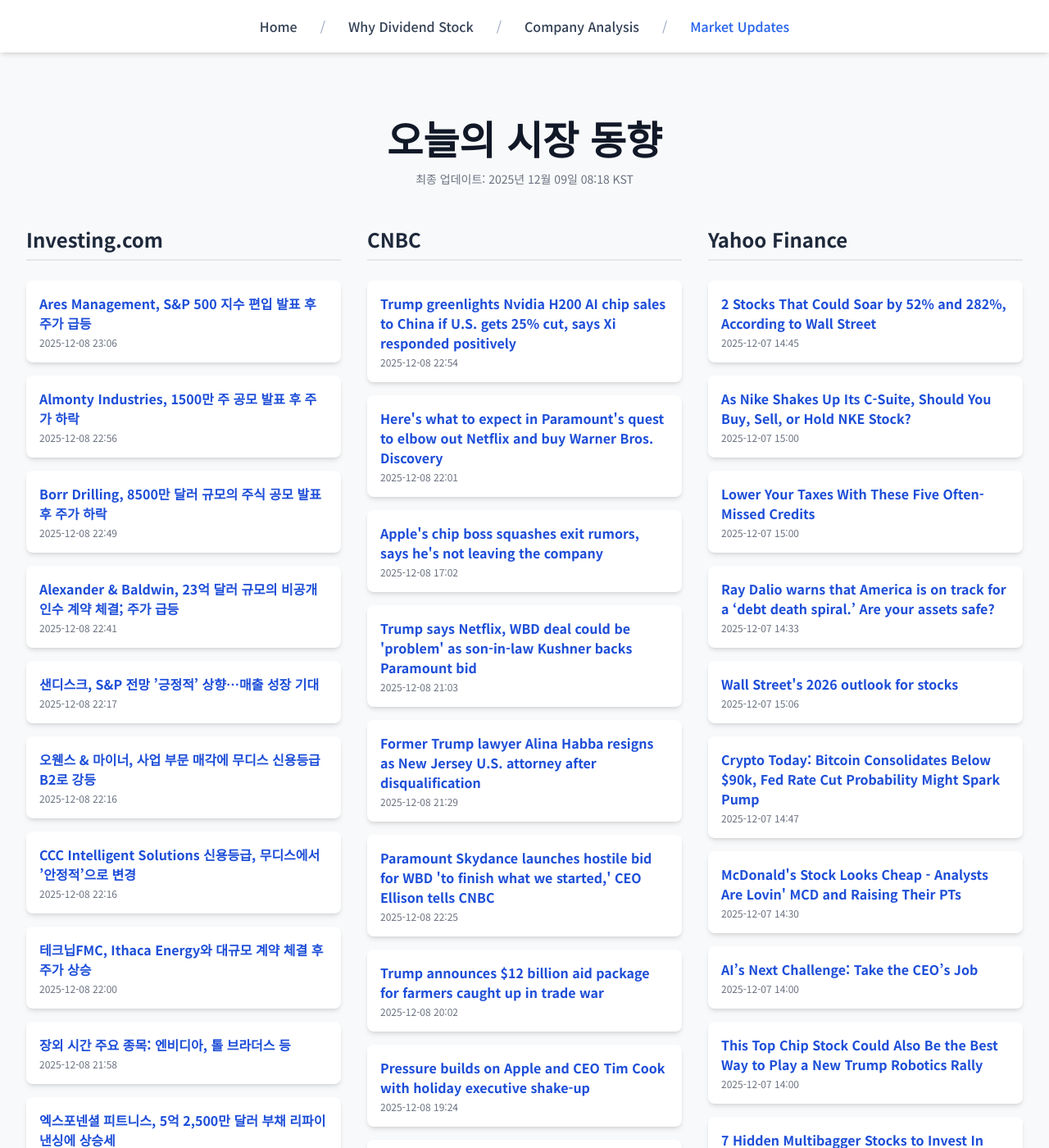
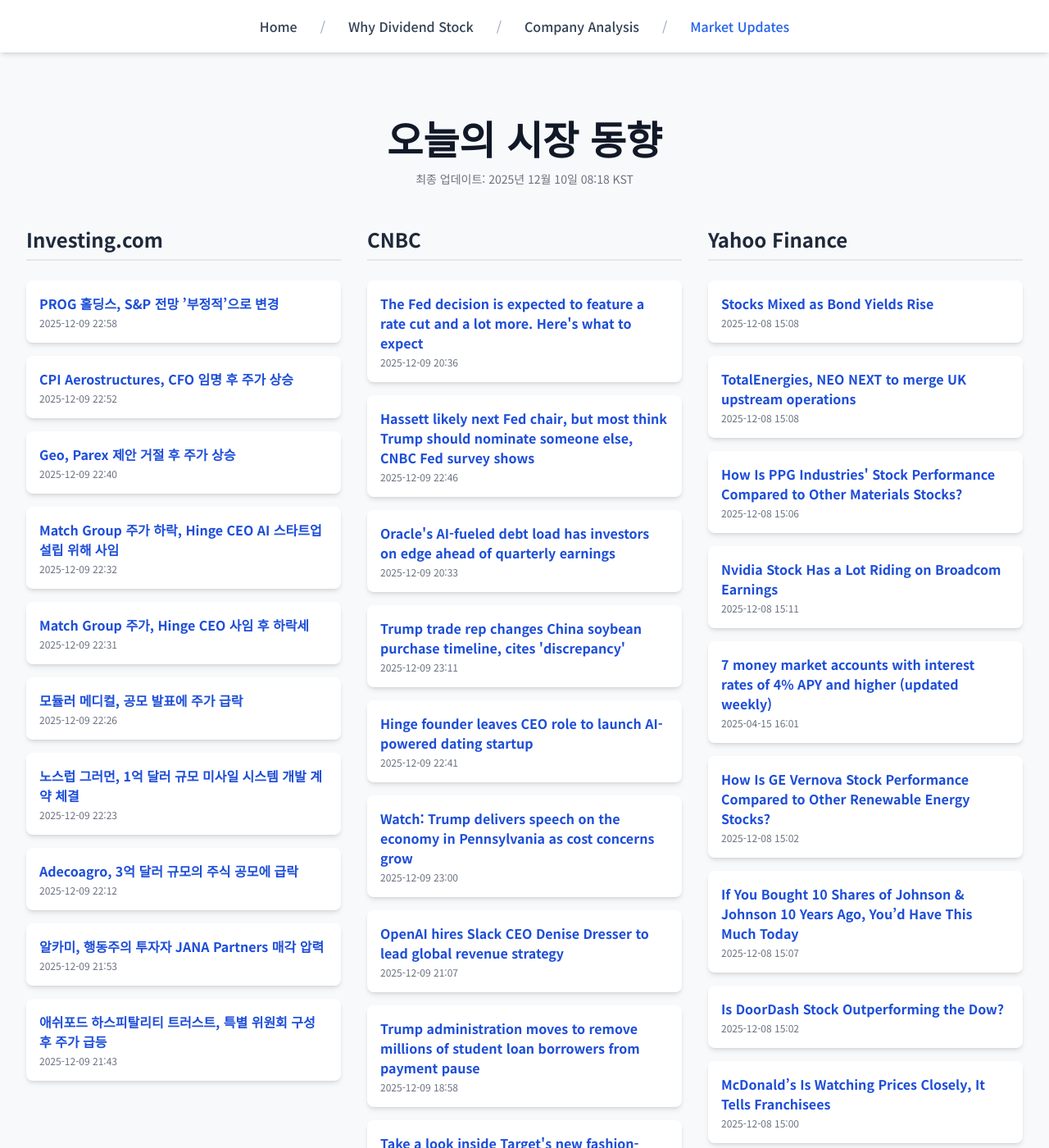
Before and after one commit to Kay-Hwang/my-company-analysis, a Jekyll site: the page built from market-updates.html, in a window 1280 px wide and 1400 px high. Shown: the whole window at 82% size. Built offline with Jekyll 4.4.1, drawn with Linux system fonts in a browser that asks for light colours; nearby versions of some CDN libraries; a script that is not in the unit is left out; some of the changed text lies outside the part shown.

Commit message:
Update daily data

```diff
--- a/_data/latest_data.json
+++ b/_data/latest_data.json
@@ -1,190 +1,190 @@
 {
-  "lastUpdated": "2025년 12월 09일 08:18 KST",
+  "lastUpdated": "2025년 12월 10일 08:18 KST",
   "news": {
     "investing": [
       {
-        "title": "Ares Management, S&P 500 지수 편입 발표 후 주가 급등",
-        "link": "https://kr.investing.com/news/stock-market-news/article-93CH-1747762",
-        "pubDate": "2025-12-08 23:06:40",
-        "summary": "Ares Management, S&P 500 지수 편입 발표 후 주가 급등"
+        "title": "PROG 홀딩스, S&P 전망 ’부정적’으로 변경",
+        "link": "https://kr.investing.com/news/stock-market-news/article-93CH-1749654",
+        "pubDate": "2025-12-09 22:58:36",
+        "summary": "PROG 홀딩스, S&P 전망 ’부정적’으로 변경"
       },
       {
-        "title": "Almonty Industries, 1500만 주 공모 발표 후 주가 하락",
-        "link": "https://kr.investing.com/news/stock-market-news/article-93CH-1747754",
-        "pubDate": "2025-12-08 22:56:04",
-        "summary": "Almonty Industries, 1500만 주 공모 발표 후 주가 하락"
+        "title": "CPI Aerostructures, CFO 임명 후 주가 상승",
+        "link": "https://kr.investing.com/news/stock-market-news/article-93CH-1749645",
+        "pubDate": "2025-12-09 22:52:59",
+        "summary": "CPI Aerostructures, CFO 임명 후 주가 상승"
       },
       {
-        "title": "Borr Drilling, 8500만 달러 규모의 주식 공모 발표 후 주가 하락",
-        "link": "https://kr.investing.com/news/stock-market-news/article-93CH-1747748",
-        "pubDate": "2025-12-08 22:49:28",
-        "summary": "Borr Drilling, 8500만 달러 규모의 주식 공모 발표 후 주가 하락"
+        "title": "Geo, Parex 제안 거절 후 주가 상승",
+        "link": "https://kr.investing.com/news/stock-market-news/article-93CH-1749619",
+        "pubDate": "2025-12-09 22:40:19",
+        "summary": "Geo, Parex 제안 거절 후 주가 상승"
       },
       {
-        "title": "Alexander & Baldwin, 23억 달러 규모의 비공개 인수 계약 체결; 주가 급등",
-        "link": "https://kr.investing.com/news/stock-market-news/article-1747738",
-        "pubDate": "2025-12-08 22:41:03",
-        "summary": "Alexander & Baldwin, 23억 달러 규모의 비공개 인수 계약 체결; 주가 급등"
+        "title": "Match Group 주가 하락, Hinge CEO AI 스타트업 설립 위해 사임",
+        "link": "https://kr.investing.com/news/stock-market-news/article-93CH-1749610",
+        "pubDate": "2025-12-09 22:32:04",
+        "summary": "Match Group 주가 하락, Hinge CEO AI 스타트업 설립 위해 사임"
       },
       {
-        "title": "샌디스크, S&P 전망 ’긍정적’ 상향…매출 성장 기대",
-        "link": "https://kr.investing.com/news/stock-market-news/article-93CH-1747697",
-        "pubDate": "2025-12-08 22:17:08",
-        "summary": "샌디스크, S&P 전망 ’긍정적’ 상향…매출 성장 기대"
+        "title": "Match Group 주가, Hinge CEO 사임 후 하락세",
+        "link": "https://kr.investing.com/news/stock-market-news/article-93CH-1749609",
+        "pubDate": "2025-12-09 22:31:33",
+        "summary": "Match Group 주가, Hinge CEO 사임 후 하락세"
       },
       {
-        "title": "오웬스 & 마이너, 사업 부문 매각에 무디스 신용등급 B2로 강등",
-        "link": "https://kr.investing.com/news/stock-market-news/article-93CH-1747694",
-        "pubDate": "2025-12-08 22:16:15",
-        "summary": "오웬스 & 마이너, 사업 부문 매각에 무디스 신용등급 B2로 강등"
+        "title": "모듈러 메디컬, 공모 발표에 주가 급락",
+        "link": "https://kr.investing.com/news/stock-market-news/article-93CH-1749601",
+        "pubDate": "2025-12-09 22:26:48",
+        "summary": "모듈러 메디컬, 공모 발표에 주가 급락"
       },
       {
-        "title": "CCC Intelligent Solutions 신용등급, 무디스에서 ’안정적’으로 변경",
-        "link": "https://kr.investing.com/news/stock-market-news/article-93CH-1747693",
-        "pubDate": "2025-12-08 22:16:10",
-        "summary": "CCC Intelligent Solutions 신용등급, 무디스에서 ’안정적’으로 변경"
+        "title": "노스럽 그러먼, 1억 달러 규모 미사일 시스템 개발 계약 체결",
+        "link": "https://kr.investing.com/news/stock-market-news/article-93CH-1749599",
+        "pubDate": "2025-12-09 22:23:18",
+        "summary": "노스럽 그러먼, 1억 달러 규모 미사일 시스템 개발 계약 체결"
       },
       {
-        "title": "테크닙FMC, Ithaca Energy와 대규모 계약 체결 후 주가 상승",
-        "link": "https://kr.investing.com/news/stock-market-news/article-93CH-1747674",
-        "pubDate": "2025-12-08 22:00:22",
-        "summary": "테크닙FMC, Ithaca Energy와 대규모 계약 체결 후 주가 상승"
+        "title": "Adecoagro, 3억 달러 규모의 주식 공모에 급락",
+        "link": "https://kr.investing.com/news/stock-market-news/article-93CH-1749580",
+        "pubDate": "2025-12-09 22:12:37",
+        "summary": "Adecoagro, 3억 달러 규모의 주식 공모에 급락"
       },
       {
-        "title": "장외 시간 주요 종목: 엔비디아, 톨 브라더스 등",
-        "link": "https://kr.investing.com/news/stock-market-news/article-432SI-1747671",
-        "pubDate": "2025-12-08 21:58:24",
-        "summary": "장외 시간 주요 종목: 엔비디아, 톨 브라더스 등"
+        "title": "알카미, 행동주의 투자자 JANA Partners 매각 압력",
+        "link": "https://kr.investing.com/news/stock-market-news/article-93CH-1749548",
+        "pubDate": "2025-12-09 21:53:58",
+        "summary": "알카미, 행동주의 투자자 JANA Partners 매각 압력"
       },
       {
-        "title": "엑스포넨셜 피트니스, 5억 2,500만 달러 부채 리파이낸싱에 상승세",
-        "link": "https://kr.investing.com/news/stock-market-news/article-93CH-1747657",
-        "pubDate": "2025-12-08 21:51:46",
-        "summary": "엑스포넨셜 피트니스, 5억 2,500만 달러 부채 리파이낸싱에 상승세"
+        "title": "애쉬포드 하스피탈리티 트러스트, 특별 위원회 구성 후 주가 급등",
+        "link": "https://kr.investing.com/news/stock-market-news/article-93CH-1749538",
+        "pubDate": "2025-12-09 21:43:11",
+        "summary": "애쉬포드 하스피탈리티 트러스트, 특별 위원회 구성 후 주가 급등"
       }
     ],
     "cnbc": [
       {
-        "title": "Trump greenlights Nvidia H200 AI chip sales to China if U.S. gets 25% cut, says Xi responded positively",
-        "link": "https://www.cnbc.com/2025/12/08/trump-nvidia-h200-sales-china.html",
-        "pubDate": "Mon, 08 Dec 2025 22:54:15 GMT",
-        "summary": "Nvidia and chip rival Advanced Micro Devices agreed over the summer to share 15% of the revenue from China chip sales with the U.S. government."
+        "title": "The Fed decision is expected to feature a rate cut and a lot more. Here's what to expect",
+        "link": "https://www.cnbc.com/2025/12/09/the-fed-decision-is-expected-to-feature-a-rate-cut-and-a-lot-more-heres-what-to-expect.html",
+        "pubDate": "Tue, 09 Dec 2025 20:36:45 GMT",
+        "summary": "The central bank is poised to deliver its third straight interest rate cut Wednesday, while firing a warning shot about what's ahead."
       },
       {
-        "title": "Here's what to expect in Paramount's quest to elbow out Netflix and buy Warner Bros. Discovery",
-        "link": "https://www.cnbc.com/2025/12/08/paramount-wbd-netflix-hostile-bid-what-to-expect.html",
-        "pubDate": "Mon, 08 Dec 2025 22:01:46 GMT",
-        "summary": "Paramount's all-cash tender offer sets up a potentially monthslong battle between it and Netflix to influence WBD shareholders about which bid is best."
+        "title": "Hassett likely next Fed chair, but most think Trump should nominate someone else, CNBC Fed survey shows",
+        "link": "https://www.cnbc.com/2025/12/09/hassett-likely-next-fed-chair-but-most-think-trump-should-nominate-someone-else-cnbc-fed-survey-shows.html",
+        "pubDate": "Tue, 09 Dec 2025 22:46:17 GMT",
+        "summary": "The December survey shows 84% believe President Trump will tap Hassett, director of the National Economic Council, to head the central bank."
       },
       {
-        "title": "Apple's chip boss squashes exit rumors, says he's not leaving the company",
-        "link": "https://www.cnbc.com/2025/12/08/apple-chips-johny-srouji.html",
-        "pubDate": "Mon, 08 Dec 2025 17:02:52 GMT",
-        "summary": "Bloomberg reported on Saturday that Srouji had told CEO Tim Cook that he was considering leaving."
+        "title": "Oracle's AI-fueled debt load has investors on edge ahead of quarterly earnings",
+        "link": "https://www.cnbc.com/2025/12/09/oracles-ai-fueled-debt-load-has-investors-on-edge-ahead-of-earnings.html",
+        "pubDate": "Tue, 09 Dec 2025 20:33:05 GMT",
+        "summary": "Oracle's fiscal second-quarter results will be a crucial test for the AI trade and whether demand justifies the company's buildout plans."
       },
       {
-        "title": "Trump says Netflix, WBD deal could be 'problem' as son-in-law Kushner backs Paramount bid",
-        "link": "https://www.cnbc.com/2025/12/08/trump-netflix-wbd-paramount.html",
-        "pubDate": "Mon, 08 Dec 2025 21:03:28 GMT",
-        "summary": "Trump's comments came days after Netflix beat out Paramount Skydance's offer for all of WBD, and Comcast's bid for part of the company."
+        "title": "Trump trade rep changes China soybean purchase timeline, cites 'discrepancy'",
+        "link": "https://www.cnbc.com/2025/12/09/trump-trade-rep-changes-china-soybean-purchase-timeline-cites-discrepancy.html",
+        "pubDate": "Tue, 09 Dec 2025 23:11:20 GMT",
+        "summary": "China for months earlier this year had boycotted purchasing soybeans from U.S. farms because of a trade war began by President Donald Trump."
       },
       {
-        "title": "Former Trump lawyer Alina Habba resigns as New Jersey U.S. attorney after disqualification",
-        "link": "https://www.cnbc.com/2025/12/08/trump-alina-habba-new-jersey-prosecutor.html",
-        "pubDate": "Mon, 08 Dec 2025 21:29:29 GMT",
-        "summary": "Alina Habba previously served as a defense lawyer for President Donald Trump, before being tapped to become the top federal prosecutor in New Jersey."
+        "title": "Hinge founder leaves CEO role to launch AI-powered dating startup",
+        "link": "https://www.cnbc.com/2025/12/09/hinge-founder-leaves-ceo-role-to-launch-ai-powered-dating-service.html",
+        "pubDate": "Tue, 09 Dec 2025 22:41:00 GMT",
+        "summary": "Hinge founder Justin McLeod is stepping down as CEO to launch an AI-powered dating service called Overtone."
       },
       {
-        "title": "Paramount Skydance launches hostile bid for WBD 'to finish what we started,' CEO Ellison tells CNBC",
-        "link": "https://www.cnbc.com/2025/12/08/paramount-skydance-hostile-bid-wbd-netflix.html",
-        "pubDate": "Mon, 08 Dec 2025 22:25:39 GMT",
-        "summary": "Netflix won a bidding war for the Warner Bros. film studio and HBO Max streaming service, but it doesn't plan to buy WBD's TV networks."
+        "title": "Watch: Trump delivers speech on the economy in Pennsylvania as cost concerns grow",
+        "link": "https://www.cnbc.com/2025/12/09/trump-economy-pennsylvania-speech.html",
+        "pubDate": "Tue, 09 Dec 2025 23:00:58 GMT",
+        "summary": "The Pennsylvania trip marks a return to the sort of voter outreach that defined Trump's political campaigns, but has grown rarer during his second term so far."
       },
       {
-        "title": "Trump announces $12 billion aid package for farmers caught up in trade war",
-        "link": "https://www.cnbc.com/2025/12/08/trump-farmer-aid-trade-tariffs-china.html",
-        "pubDate": "Mon, 08 Dec 2025 20:02:49 GMT",
-        "summary": "President Donald Trump has imposed shifting tariff policies on most countries, while pushing to reshape relationships with China and other major trade partners."
+        "title": "OpenAI hires Slack CEO Denise Dresser to lead global revenue strategy",
+        "link": "https://www.cnbc.com/2025/12/09/openai-slack-ceo-denise-dresser-chief-revenue-officer.html",
+        "pubDate": "Tue, 09 Dec 2025 21:07:11 GMT",
+        "summary": "Dresser was named Slack's chief executive in 2023 after spending more than a decade at Salesforce."
       },
       {
-        "title": "Pressure builds on Apple and CEO Tim Cook with holiday executive shake-up",
-        "link": "https://www.cnbc.com/2025/12/08/apple-tim-cook-pressure-2026.html",
-        "pubDate": "Mon, 08 Dec 2025 19:24:31 GMT",
-        "summary": "Apple has seen extraordinary turnover in its top ranks over just the past week."
+        "title": "Trump administration moves to remove millions of student loan borrowers from payment pause",
+        "link": "https://www.cnbc.com/2025/12/09/save-student-loan-payment-pause.html",
+        "pubDate": "Tue, 09 Dec 2025 18:58:05 GMT",
+        "summary": "The Trump administration announced a proposed joint settlement with Missouri that would soon force millions of student loan borrowers into repayment."
       },
       {
-        "title": "Stellantis to bring tiny Fiat car to U.S. following Trump remarks",
-        "link": "https://www.cnbc.com/2025/12/08/fiat-stellantis-trump.html",
-        "pubDate": "Mon, 08 Dec 2025 22:23:04 GMT",
-        "summary": "Stellantis on Monday announced it will offer an all-electric small \"car\" called the Fiat Topolino in the U.S."
+        "title": "Take a look inside Target's new fashion-focused store in New York's SoHo neighborhood",
+        "link": "https://www.cnbc.com/2025/12/09/new-target-store-soho-new-york-fashion.html",
+        "pubDate": "Tue, 09 Dec 2025 19:05:11 GMT",
+        "summary": "Target's remodeled store opens as the company tries to get back to growth and attract sales during the critical holiday season."
       },
       {
-        "title": "Home sellers are giving up at 'unusually high rate,' says new Realtor report",
-        "link": "https://www.cnbc.com/2025/12/08/home-sellers-delisting-high-rate-realtor.html",
-        "pubDate": "Mon, 08 Dec 2025 16:06:04 GMT",
-        "summary": "Sellers are taking their homes off the market at the highest delisting rate since Realtor.com began tracking the seasonal trend in 2022."
+        "title": "Eli Lilly to build $6 billion manufacturing plant in Alabama to help make upcoming obesity pill, other drugs",
+        "link": "https://www.cnbc.com/2025/12/09/eli-lilly-6-billion-alabama-manufacturing-plant-obesity-pill.html",
+        "pubDate": "Tue, 09 Dec 2025 21:02:55 GMT",
+        "summary": "That added production capacity for Eli Lilly's obesity pill, orforglipron, is crucial as the company races to file for its approval."
       }
     ],
     "yahoo": [
       {
-        "title": "2 Stocks That Could Soar by 52% and 282%, According to Wall Street",
-        "link": "https://finance.yahoo.com/news/2-stocks-could-soar-52-144500958.html",
-        "pubDate": "2025-12-07T14:45:00Z",
-        "summary": "2 Stocks That Could Soar by 52% and 282%, According to Wall Street"
+        "title": "Stocks Mixed as Bond Yields Rise",
+        "link": "https://finance.yahoo.com/news/stocks-mixed-bond-yields-rise-150859745.html",
+        "pubDate": "2025-12-08T15:08:59Z",
+        "summary": "Stocks Mixed as Bond Yields Rise"
       },
       {
-        "title": "As Nike Shakes Up Its C-Suite, Should You Buy, Sell, or Hold NKE Stock?",
-        "link": "https://finance.yahoo.com/news/nike-shakes-c-suite-buy-150002758.html",
-        "pubDate": "2025-12-07T15:00:02Z",
-        "summary": "As Nike Shakes Up Its C-Suite, Should You Buy, Sell, or Hold NKE Stock?"
+        "title": "TotalEnergies, NEO NEXT to merge UK upstream operations",
+        "link": "https://finance.yahoo.com/news/totalenergies-neo-next-merge-uk-150800128.html",
+        "pubDate": "2025-12-08T15:08:00Z",
+        "summary": "TotalEnergies, NEO NEXT to merge UK upstream operations"
       },
       {
-        "title": "Lower Your Taxes With These Five Often-Missed Credits",
-        "link": "https://www.wsj.com/personal-finance/taxes/tax-credits-retirement-dependents-learning-17385773?siteid=yhoof2&yptr=yahoo",
-        "pubDate": "2025-12-07T15:00:00Z",
-        "summary": "Lower Your Taxes With These Five Often-Missed Credits"
+        "title": "How Is PPG Industries' Stock Performance Compared to Other Materials Stocks?",
+        "link": "https://finance.yahoo.com/news/ppg-industries-stock-performance-compared-150653281.html",
+        "pubDate": "2025-12-08T15:06:53Z",
+        "summary": "How Is PPG Industries' Stock Performance Compared to Other Materials Stocks?"
       },
       {
-        "title": "Ray Dalio warns that America is on track for a ‘debt death spiral.’ Are your assets safe?",
-        "link": "https://finance.yahoo.com/news/ray-dalio-warns-america-track-143300394.html",
-        "pubDate": "2025-12-07T14:33:00Z",
-        "summary": "Ray Dalio warns that America is on track for a ‘debt death spiral.’ Are your assets safe?"
+        "title": "Nvidia Stock Has a Lot Riding on Broadcom Earnings",
+        "link": "https://www.barrons.com/articles/nvidia-stock-price-broadcom-earnings-chips-5c721646?siteid=yhoof2&yptr=yahoo",
+        "pubDate": "2025-12-08T15:11:00Z",
+        "summary": "Nvidia Stock Has a Lot Riding on Broadcom Earnings"
       },
       {
-        "title": "Wall Street's 2026 outlook for stocks",
-        "link": "https://finance.yahoo.com/news/wall-streets-2026-outlook-for-stocks-150650909.html",
-        "pubDate": "2025-12-07T15:06:50Z",
-        "summary": "Wall Street's 2026 outlook for stocks"
+        "title": "7 money market accounts with interest rates of 4% APY and higher (updated weekly)",
+        "link": "https://finance.yahoo.com/personal-finance/banking/article/4-percent-interest-money-market-accounts-160154289.html",
+        "pubDate": "2025-04-15T16:01:54Z",
+        "summary": "7 money market accounts with interest rates of 4% APY and higher (updated weekly)"
       },
       {
-        "title": "Crypto Today: Bitcoin Consolidates Below $90k, Fed Rate Cut Probability Might Spark Pump",
-        "link": "https://finance.yahoo.com/news/live-crypto-today-bitcoin-consolidates-144723548.html",
-        "pubDate": "2025-12-07T14:47:23Z",
-        "summary": "Crypto Today: Bitcoin Consolidates Below $90k, Fed Rate Cut Probability Might Spark Pump"
+        "title": "How Is GE Vernova Stock Performance Compared to Other Renewable Energy Stocks?",
+        "link": "https://finance.yahoo.com/news/ge-vernova-stock-performance-compared-150214143.html",
+        "pubDate": "2025-12-08T15:02:14Z",
+        "summary": "How Is GE Vernova Stock Performance Compared to Other Renewable Energy Stocks?"
       },
       {
-        "title": "McDonald's Stock Looks Cheap - Analysts Are Lovin' MCD and Raising Their PTs",
-        "link": "https://finance.yahoo.com/news/mcdonalds-stock-looks-cheap-analysts-143002468.html",
-        "pubDate": "2025-12-07T14:30:02Z",
-        "summary": "McDonald's Stock Looks Cheap - Analysts Are Lovin' MCD and Raising Their PTs"
+        "title": "If You Bought 10 Shares of Johnson & Johnson 10 Years Ago, You’d Have This Much Today",
+        "link": "https://finance.yahoo.com/news/bought-10-shares-johnson-johnson-150704313.html",
+        "pubDate": "2025-12-08T15:07:04Z",
+        "summary": "If You Bought 10 Shares of Johnson & Johnson 10 Years Ago, You’d Have This Much Today"
       },
       {
-        "title": "AI’s Next Challenge: Take the CEO’s Job",
-        "link": "https://www.wsj.com/tech/ai/ais-next-challenge-take-the-ceos-job-e9e2fe98?siteid=yhoof2&yptr=yahoo",
-        "pubDate": "2025-12-07T14:00:00Z",
-        "summary": "AI’s Next Challenge: Take the CEO’s Job"
+        "title": "Is DoorDash Stock Outperforming the Dow?",
+        "link": "https://finance.yahoo.com/news/doordash-stock-outperforming-dow-150208954.html",
+        "pubDate": "2025-12-08T15:02:08Z",
+        "summary": "Is DoorDash Stock Outperforming the Dow?"
       },
       {
-        "title": "This Top Chip Stock Could Also Be the Best Way to Play a New Trump Robotics Rally",
-        "link": "https://finance.yahoo.com/news/top-chip-stock-could-best-140002949.html",
-        "pubDate": "2025-12-07T14:00:02Z",
-        "summary": "This Top Chip Stock Could Also Be the Best Way to Play a New Trump Robotics Rally"
+        "title": "McDonald’s Is Watching Prices Closely, It Tells Franchisees",
+        "link": "https://www.wsj.com/livecoverage/stock-market-today-dow-sp-500-nasdaq-12-08-2025/card/mcdonald-s-is-watching-prices-closely-it-tells-franchisees-raVtMTvJOaIY3Dk45x6P?siteid=yhoof2&yptr=yahoo",
+        "pubDate": "2025-12-08T15:00:08Z",
+        "summary": "McDonald’s Is Watching Prices Closely, It Tells Franchisees"
       },
       {
-        "title": "7 Hidden Multibagger Stocks to Invest In",
-        "link": "https://finance.yahoo.com/news/7-hidden-multibagger-stocks-invest-155650672.html",
-        "pubDate": "2025-12-07T15:56:50Z",
-        "summary": "7 Hidden Multibagger Stocks to Invest In"
+        "title": "Chinese flash memory maker YMTC sues US over military designation",
+        "link": "https://finance.yahoo.com/news/chinese-flash-memory-maker-ymtc-151749269.html",
+        "pubDate": "2025-12-08T15:17:49Z",
+        "summary": "Chinese flash memory maker YMTC sues US over military designation"
       }
     ]
   }
```
